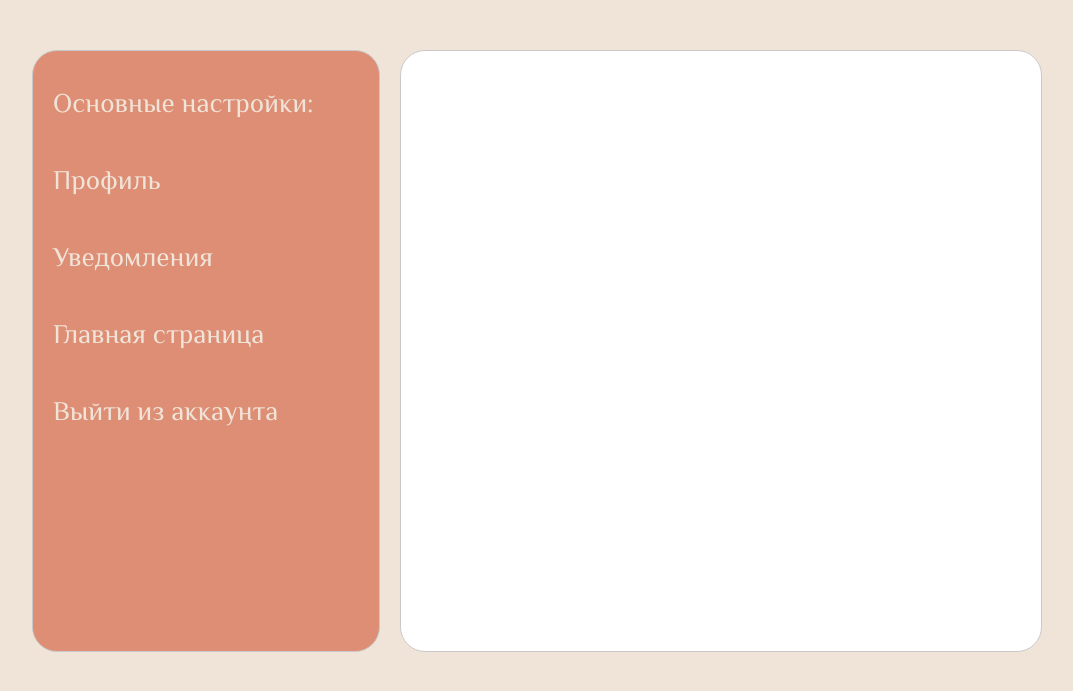
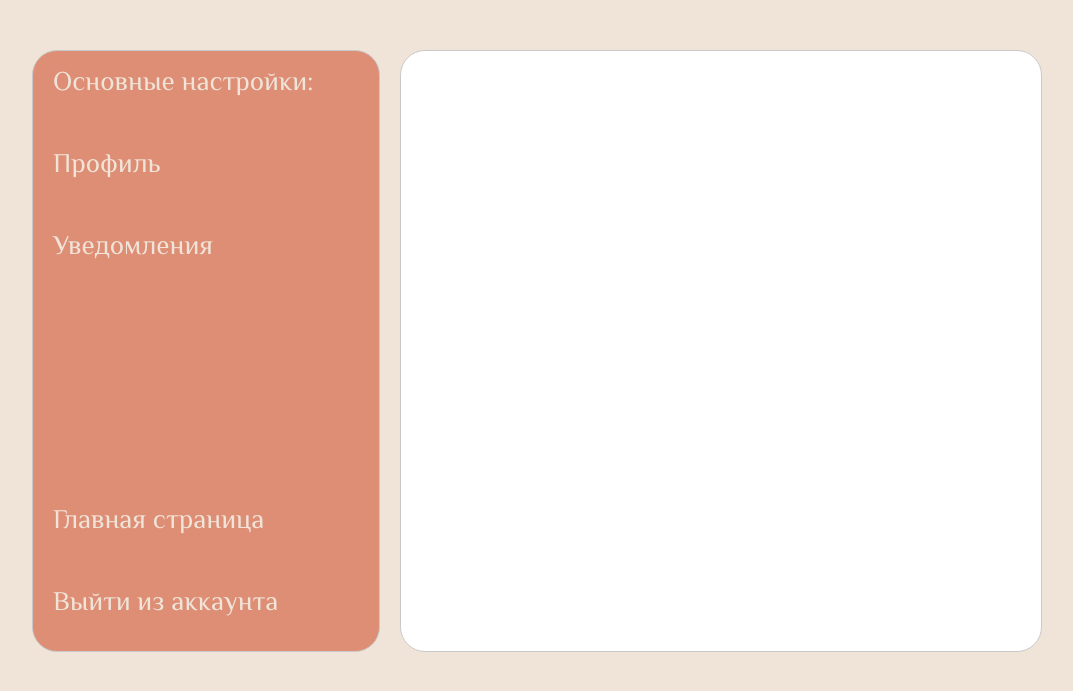
Before and after one commit to svjskhntrfk/Project_AlmostNotion_DeepPython, a FastAPI app: page /profile/main_page/profile/1 in a window 1280 px wide. Shown: the part 82-773 px from the top of the page, without its empty margins (118-1191 px from the left). Run offline with FastAPI, Linux system fonts and the light colour scheme; parts of the project's set-up code (start-up, migrations or seed data) failed here and were passed over; some libraries are stand-ins or nearby versions.

```diff
--- a/static/css/style_profile.css
+++ b/static/css/style_profile.css
@@ -45,6 +45,8 @@ body {
     border: 1px solid #C9C9C9;
     border-radius: 25px;
     margin-left: 150px;
+    display: flex;
+    flex-direction: column;
 }
 
 .info {
@@ -64,6 +66,7 @@ a {
 p {
     font-size: 27px;
     padding: 10px 20px;
+    margin-top: 5px;
 }
 
 .s1 {
@@ -75,20 +78,18 @@ p {
     background-color: #B14F44;
 }
 
-.s2 {
-    background-color: #DD8E75;
-    transition: background-color 0.2s ease;
+.top, .bottom {
+    display: flex;
+    flex-direction: column;
+    justify-content: flex-start;
 }
 
-.s2:hover {
-    background-color: #B14F44;
+.top {
+    flex-grow: 1;
 }
 
-.s3 {
-    background-color: #DD8E75;
-    transition: background-color 0.2s ease;
+.bottom {
+    display: flex;
+    flex-direction: column;
+    justify-content: flex-end;
 }
-
-.s3:hover {
-    background-color: #B14F44;
-}
```
